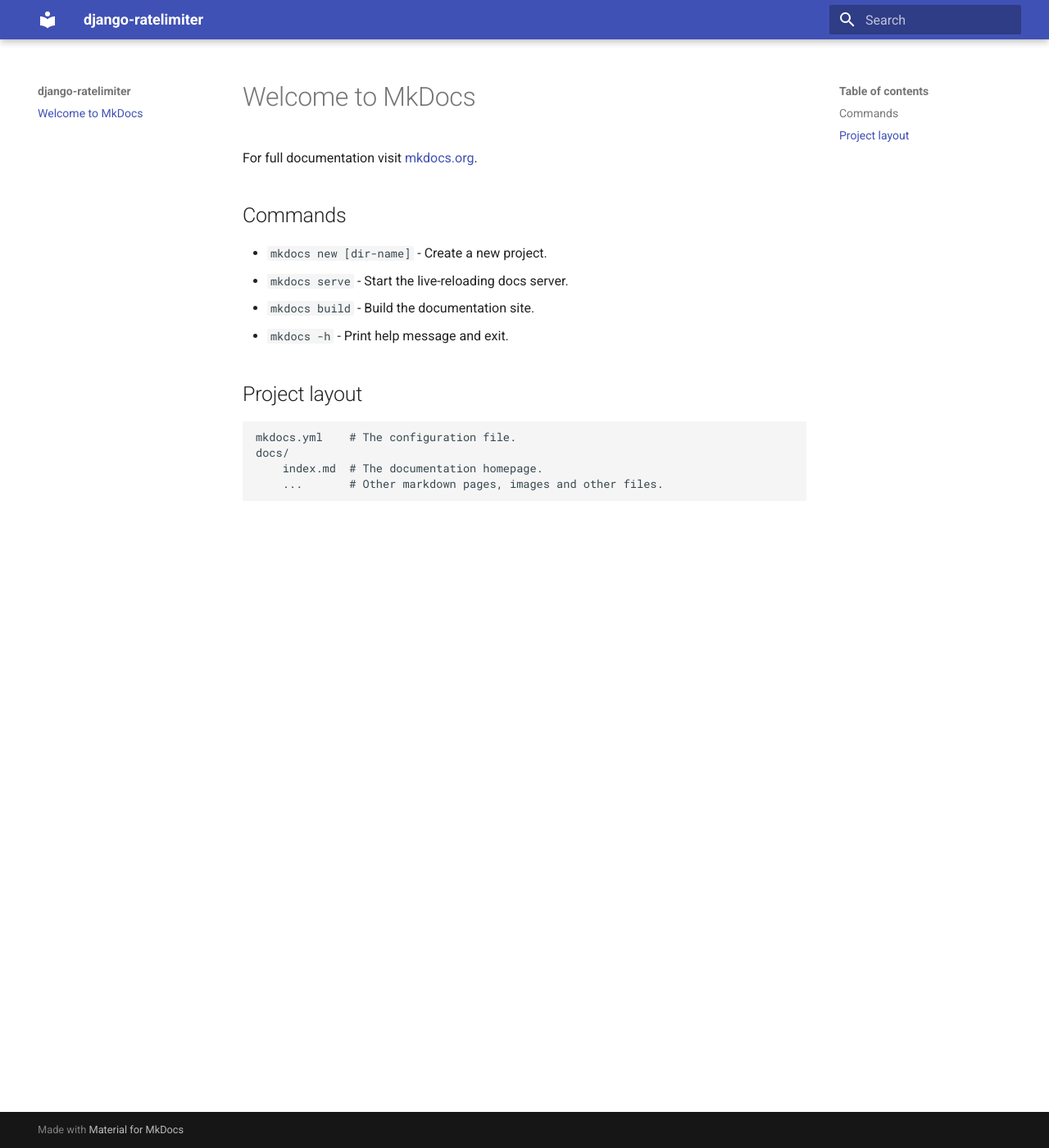
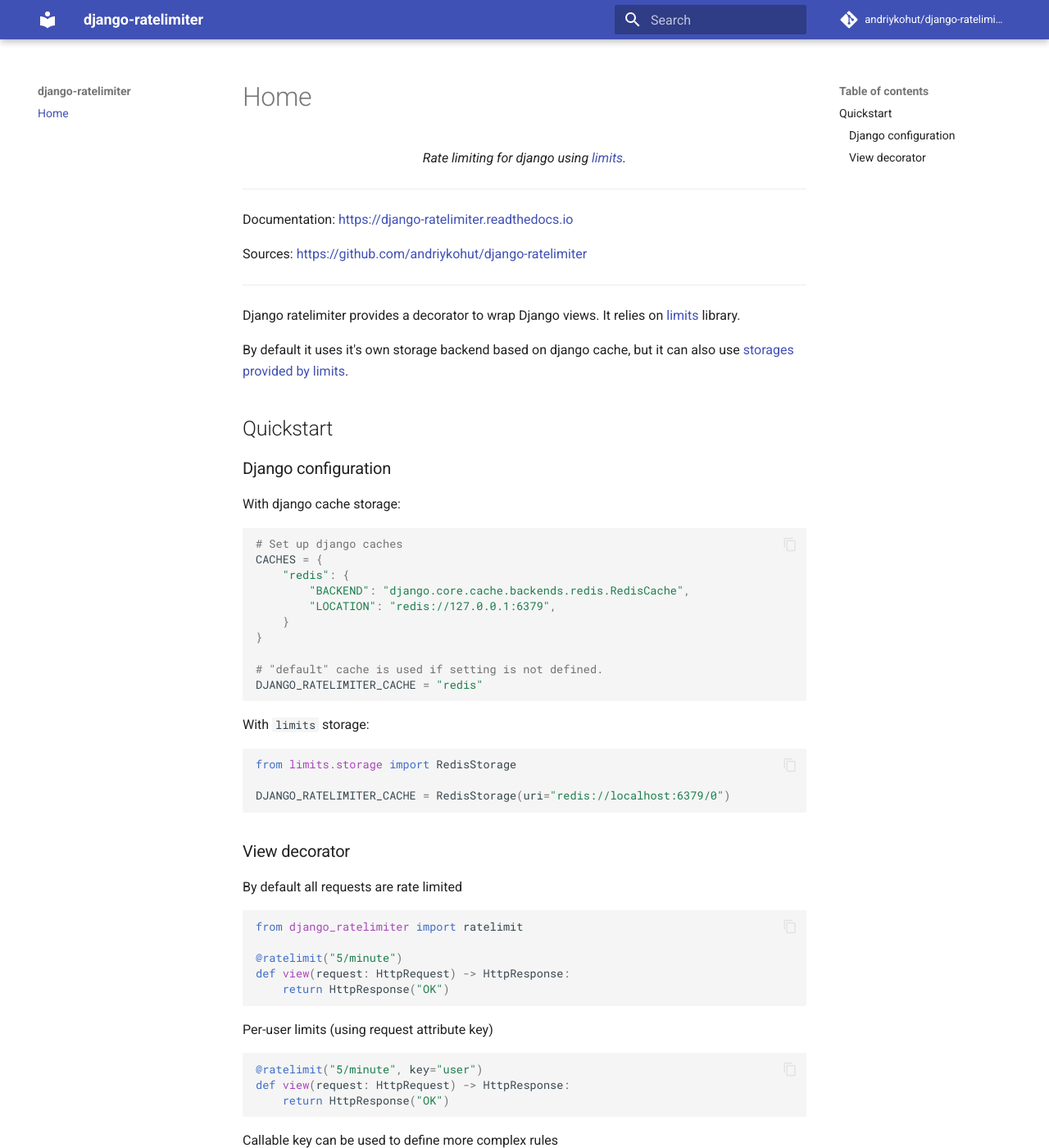
Before and after one commit to andriykohut/django-ratelimiter, an MkDocs documentation site: the page built from docs/index.md, in a window 1280 px wide and 1400 px high. Shown: the whole window at 82% size. Built offline with MkDocs 1.6.1 and Material for MkDocs 9.7.7, drawn with Linux system fonts in a browser that asks for light colours; comment, search, counter and statistics services are not loaded; some of the changed text lies outside the part shown.

Commit message:
update docs

````diff
--- a/docs/index.md
+++ b/docs/index.md
@@ -1,17 +1,99 @@
-# Welcome to MkDocs
+<p align="center">
+    <em>Rate limiting for django using <a href="https://limits.readthedocs.io/en/stable/">limits</a>.</em>
+</p>
 
-For full documentation visit [mkdocs.org](https://www.mkdocs.org).
+---
 
-## Commands
+Documentation: <https://django-ratelimiter.readthedocs.io>
 
-* `mkdocs new [dir-name]` - Create a new project.
-* `mkdocs serve` - Start the live-reloading docs server.
-* `mkdocs build` - Build the documentation site.
-* `mkdocs -h` - Print help message and exit.
+Sources: <https://github.com/andriykohut/django-ratelimiter>
 
-## Project layout
+---
 
-    mkdocs.yml    # The configuration file.
-    docs/
-        index.md  # The documentation homepage.
-        ...       # Other markdown pages, images and other files.
+Django ratelimiter provides a decorator to wrap Django views. It relies on [limits](https://limits.readthedocs.io/en/stable/) library.
+
+By default it uses it's own storage backend based on django cache, but it can also use [storages provided by limits](https://limits.readthedocs.io/en/stable/storage.html).
+
+## Quickstart
+
+### Django configuration
+
+With django cache storage:
+
+```py
+# Set up django caches
+CACHES = {
+    "redis": {
+        "BACKEND": "django.core.cache.backends.redis.RedisCache",
+        "LOCATION": "redis://127.0.0.1:6379",
+    }
+}
+
+# "default" cache is used if setting is not defined.
+DJANGO_RATELIMITER_CACHE = "redis"
+```
+
+With `limits` storage:
+
+```py
+from limits.storage import RedisStorage
+
+DJANGO_RATELIMITER_CACHE = RedisStorage(uri="redis://localhost:6379/0")
+```
+
+### View decorator
+
+By default all requests are rate limited
+
+```py
+from django_ratelimiter import ratelimit
+
+@ratelimit("5/minute")
+def view(request: HttpRequest) -> HttpResponse:
+    return HttpResponse("OK")
+```
+
+Per-user limits (using request attribute key)
+
+```py
+@ratelimit("5/minute", key="user")
+def view(request: HttpRequest) -> HttpResponse:
+    return HttpResponse("OK")
+```
+
+Callable key can be used to define more complex rules
+
+```py
+@ratelimit("5/minute", key=lambda r: r.user.username)
+def view(request: HttpRequest) -> HttpResponse:
+    return HttpResponse("OK")
+```
+
+Define which HTTP methods to rate limit
+
+```py
+@ratelimit("5/minute", methods=["POST", "PUT"])
+def view(request):
+    return HttpResponse("OK")
+```
+
+Custom response:
+
+```py
+from django.http import HttpResponse
+
+@ratelimit("5/minute", response=HttpResponse("Too many requests", status=400))
+def view(request):
+    return HttpResponse("OK")
+```
+
+Per-view storage:
+
+```py
+
+from limits.storage import RedisStorage
+
+@ratelimit("5/minute", storage=RedisStorage(uri="redis://localhost:6379/0"))
+def view(request):
+    return HttpResponse("OK")
+```
--- a/mkdocs.yml
+++ b/mkdocs.yml
@@ -1,3 +1,21 @@
 site_name: django-ratelimiter
+site_url: https://django-ratelimiter.readthedocs.io/
+site_author: Andrii Kohut
+site_description: >-
+  Rate limiting for django views
+repo_name: andriykohut/django-ratelimiter
+repo_url: https://github.com/andriykohut/django-ratelimiter
+copyright: Copyright &copy; 2024 Andrii Kohut
 theme:
   name: material
+  features:
+    - navigation.footer
+    - content.code.copy
+
+markdown_extensions:
+- pymdownx.highlight:
+    anchor_linenums: true
+- pymdownx.superfences
+
+extra:
+  generator: false
````
Also changed, not shown: README.md (+78 -20 lines).
